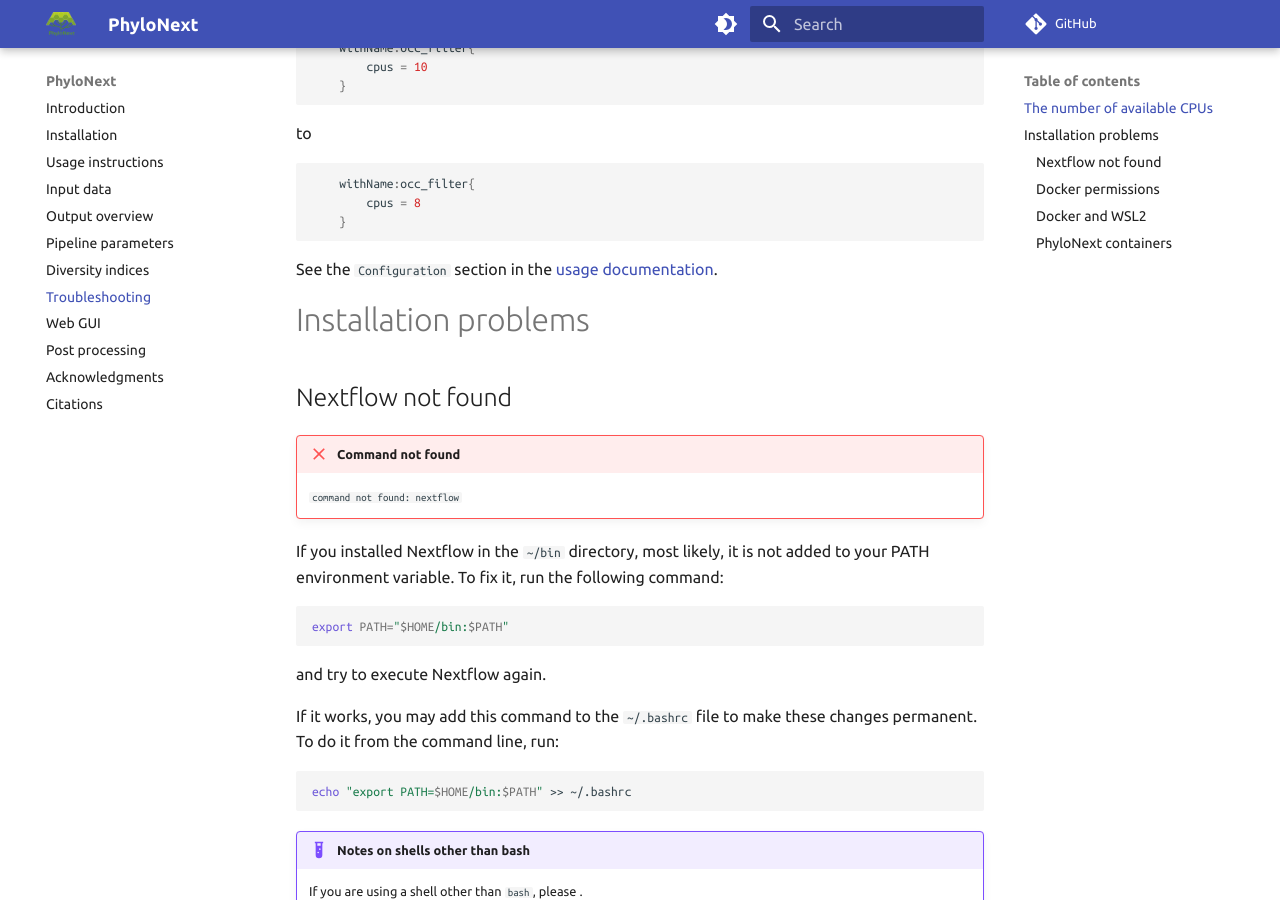
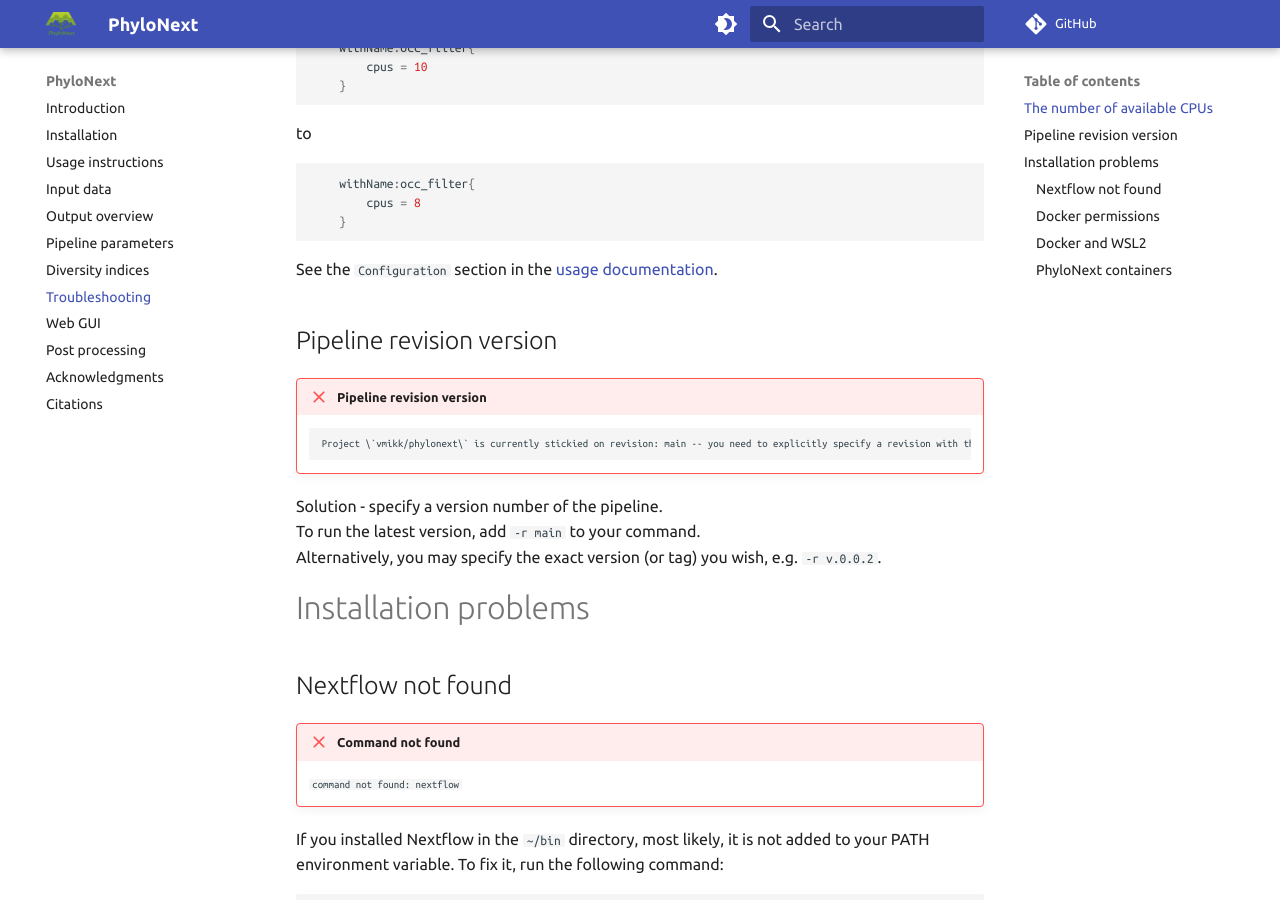
Before and after one commit to vmikk/phylonext_manual, an MkDocs documentation site: the page built from docs/troubleshooting.md, in a window 1280 px wide and 900 px high, scrolled down 528 px. Built offline with MkDocs 1.6.1 and Material for MkDocs 9.7.7, drawn with Linux system fonts in a browser that asks for light colours; comment, search, counter and statistics services are not loaded.

Commit message:
troubleshooting - Pipeline revision

````diff
--- a/docs/troubleshooting.md
+++ b/docs/troubleshooting.md
@@ -30,6 +30,18 @@ to
 ```
 
 See the `Configuration` section in the [usage documentation](usage.md).
+
+## Pipeline revision version
+
+!!! failure "Pipeline revision version"
+    ```
+    Project \`vmikk/phylonext\` is currently stickied on revision: main -- you need to explicitly specify a revision with the option \`-r\` in order to use it
+    ```
+
+Solution - specify a version number of the pipeline.
+To run the latest version, add `-r main` to your command.
+Alternatively, you may specify the exact version (or tag) you wish, e.g. `-r v.0.0.2`.
+
 # Installation problems
 
 ## Nextflow not found
````
